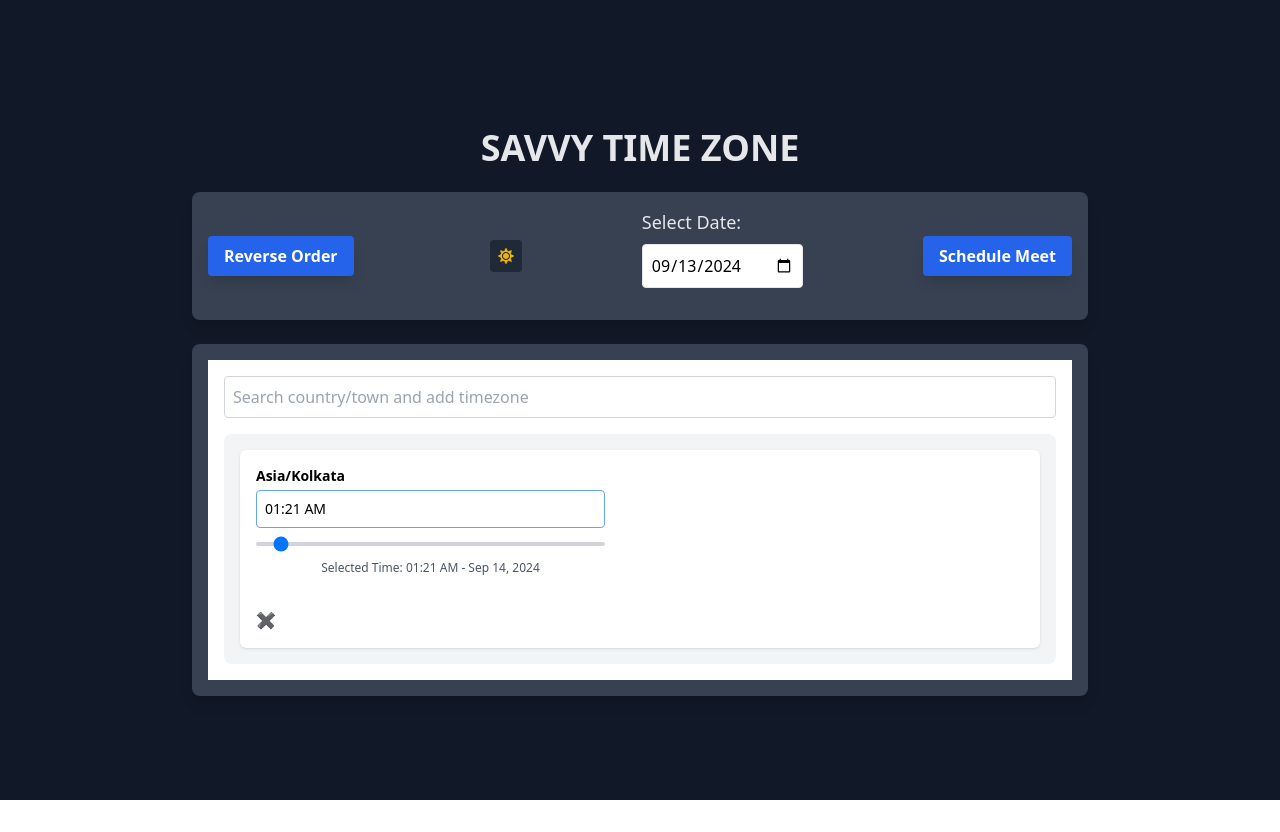
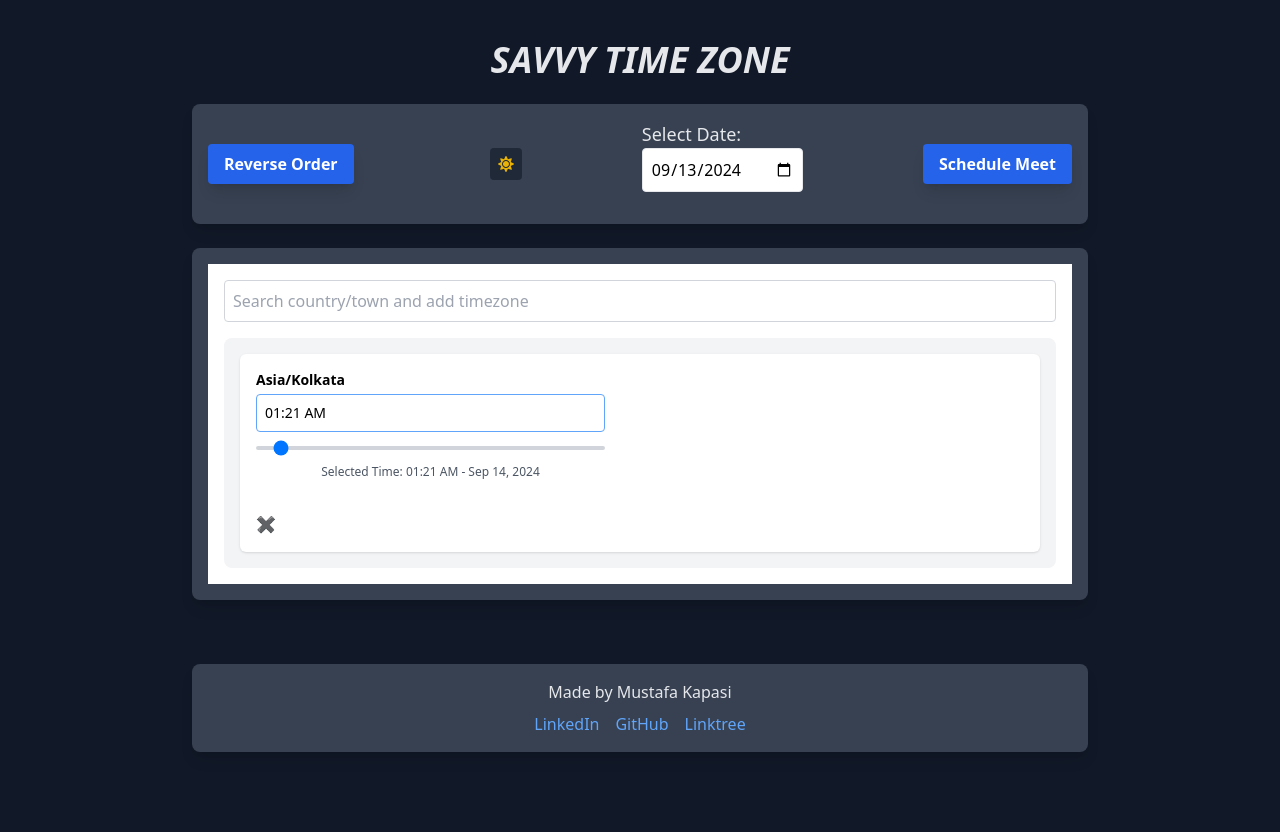
Before and after one commit to Mustu19/Savvy-Time, a React (Vite) app: page / in a window 1280 px wide. Before the commit the page ends 800 px from the top, so only its background shows below. Built offline with nearby package versions, Linux system fonts and the light colour scheme.

Commit message:
New name

```diff
--- a/src/App.jsx
+++ b/src/App.jsx
@@ -1,7 +1,7 @@
 import React, { useState } from 'react';
 import DatePicker from './components/DatePicker';
 import DarkModeToggle from './components/DarkModeToggle';
-import TimezoneList from './components/TimeZoneList';
+import TimezoneList from './components/TimezoneList';
 import moment from 'moment';
 
 function App() {
@@ -39,13 +39,13 @@ function App() {
   };
 
   return (
-    <div className={`App ${darkMode ? 'dark bg-gray-900 text-gray-200' : 'light bg-white text-gray-800'} min-h-screen flex flex-col items-center justify-center p-4`}>
+    <div className={`App ${darkMode ? 'dark bg-gray-900 text-gray-200' : 'light bg-white text-gray-800'} min-h-screen flex flex-col items-center justify-between p-4`}>
 
       {/* Heading: Savvy Time Converter */}
-      <h1 className="text-4xl font-sans font-semibold uppercase text-center my-6">Savvy Time Zone</h1>
+      <h1 className="text-4xl font-sans font-semibold uppercase text-center my-6 italic">Savvy Time Zone</h1>
 
       {/* Top Row: Reverse Order, Dark Mode, Schedule Button, Select Date */}
-      <div className="flex items-center justify-between w-full max-w-4xl mb-6 p-4 bg-gray-400 dark:bg-gray-700 rounded-lg shadow-lg">
+      <div className="flex items-center justify-between w-full max-w-4xl mb-6 p-4 bg-gray-300 dark:bg-gray-700 rounded-lg shadow-lg">
         <button
           onClick={reverseTimezones}
           className="bg-blue-600 hover:bg-blue-700 text-white font-bold py-2 px-4 rounded shadow-lg transition mr-4"
@@ -62,10 +62,8 @@ function App() {
         </button>
       </div>
 
-
-
       {/* Bottom Row: Timezone List */}
-      <div className="w-full max-w-4xl p-4 bg-gray-400 dark:bg-gray-700 rounded-lg shadow-lg">
+      <div className="w-full max-w-4xl p-4 bg-gray-300 dark:bg-gray-700 rounded-lg shadow-lg mb-16">
         <TimezoneList
           sliderTime={sliderTime}
           setSliderTime={setSliderTime}
@@ -73,6 +71,22 @@ function App() {
           setTimezones={setTimezones}
         />
       </div>
+
+      {/* Footer: Made by Mustafa Kapasi */}
+      <footer className="w-full max-w-4xl p-4 bg-gray-300 dark:bg-gray-700 rounded-lg shadow-lg mb-16">
+        <p className="mb-2 text-center">Made by Mustafa Kapasi</p>
+        <div className="flex justify-center space-x-4">
+          <a href="https://www.linkedin.com/in/mustafakapasi19" target="_blank" rel="noopener noreferrer" className="text-blue-600 dark:text-blue-400 hover:underline">
+            LinkedIn
+          </a>
+          <a href="https://github.com/Mustu19" target="_blank" rel="noopener noreferrer" className="text-blue-600 dark:text-blue-400 hover:underline">
+            GitHub
+          </a>
+          <a href="https://linktr.ee/mustafakapasi19" target="_blank" rel="noopener noreferrer" className="text-blue-600 dark:text-blue-400 hover:underline">
+            Linktree
+          </a>
+        </div>
+      </footer>
     </div>
   );
 }
--- a/src/components/DatePicker.jsx
+++ b/src/components/DatePicker.jsx
@@ -17,7 +17,7 @@ function DatePicker({ sliderTime, onDateChange }) {
 
   return (
     <div className="mb-4">
-      <label className="block text-lg text-white-500 mb-2">Select Date:</label>
+      <label className="block -500 text-lg text-whitemb-2">Select Date:</label>
       <input
         type="date"
         onChange={handleDateChange}
```
